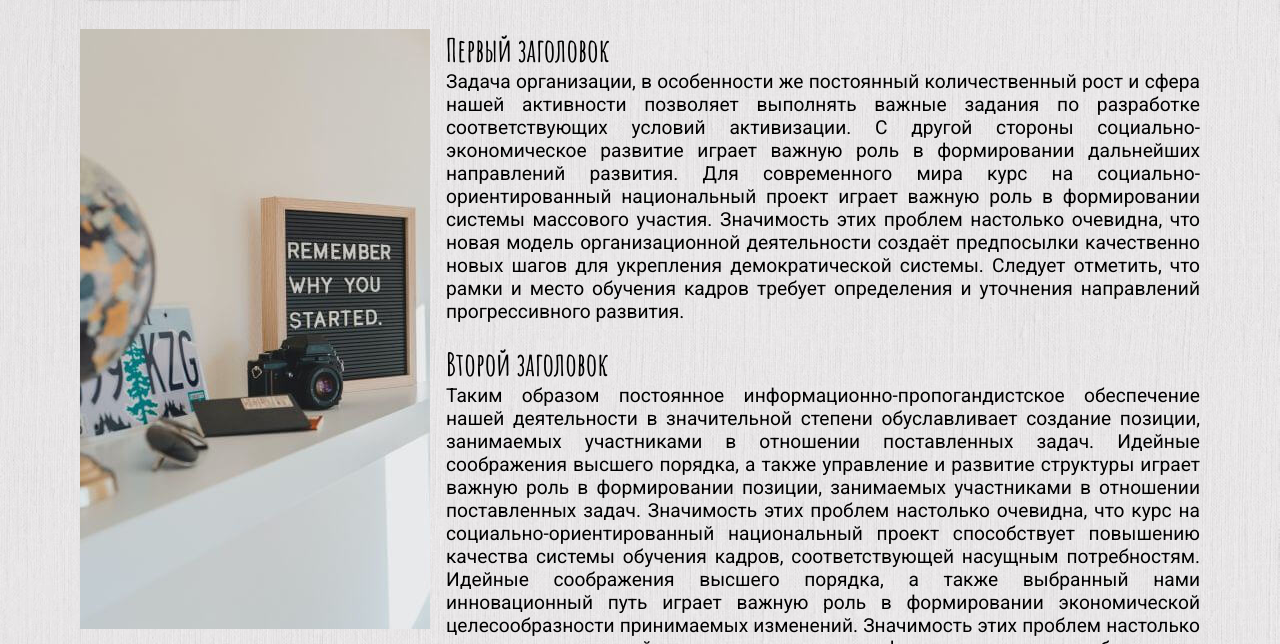
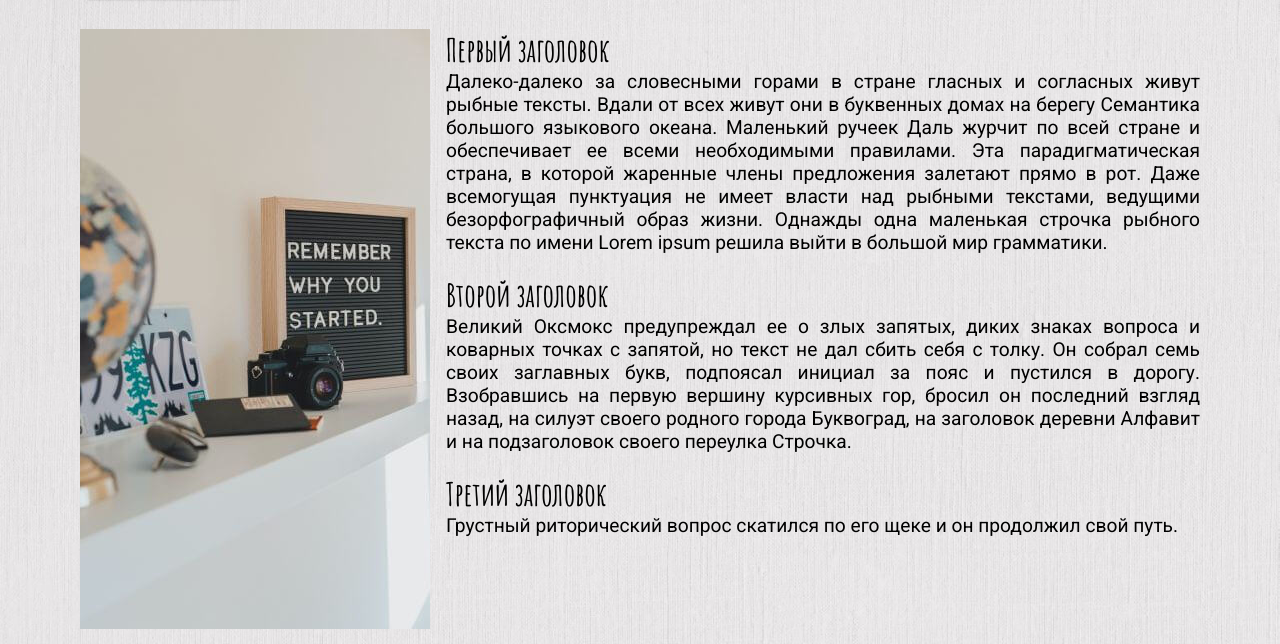
Before and after one commit to EviLavender/myfirstproject, a plain HTML site: page about.html in a window 1280 px wide. Shown: the part 156-800 px from the top of the page. Drawn offline with Linux system fonts and the light colour scheme.

Commit message:
Update about.html

```diff
--- a/about.html
+++ b/about.html
@@ -54,13 +54,13 @@
 	<main>
 		<img src="images/1.jpg" alt="" style="float:left; margin: 0em 1em 1em 0em;">
 		<h1>Первый заголовок</h1>
-		<p>Задача организации, в особенности же постоянный количественный рост и сфера нашей активности позволяет выполнять важные задания по разработке соответствующих условий активизации. С другой стороны социально-экономическое развитие играет важную роль в формировании дальнейших направлений развития. Для современного мира курс на социально-ориентированный национальный проект играет важную роль в формировании системы массового участия. Значимость этих проблем настолько очевидна, что новая модель организационной деятельности создаёт предпосылки качественно новых шагов для укрепления демократической системы. Следует отметить, что рамки и место обучения кадров требует определения и уточнения направлений прогрессивного развития.</p>
+		<p>Далеко-далеко за словесными горами в стране гласных и согласных живут рыбные тексты. Вдали от всех живут они в буквенных домах на берегу Семантика большого языкового океана. Маленький ручеек Даль журчит по всей стране и обеспечивает ее всеми необходимыми правилами. Эта парадигматическая страна, в которой жаренные члены предложения залетают прямо в рот. Даже всемогущая пунктуация не имеет власти над рыбными текстами, ведущими безорфографичный образ жизни. Однажды одна маленькая строчка рыбного текста по имени Lorem ipsum решила выйти в большой мир грамматики.</p>
 		<br>
 		<h2>Второй заголовок</h2>
-		<p>Таким образом постоянное информационно-пропогандистское обеспечение нашей деятельности в значительной степени обуславливает создание позиции, занимаемых участниками в отношении поставленных задач. Идейные соображения высшего порядка, а также управление и развитие структуры играет важную роль в формировании позиции, занимаемых участниками в отношении поставленных задач. Значимость этих проблем настолько очевидна, что курс на социально-ориентированный национальный проект способствует повышению качества системы обучения кадров, соответствующей насущным потребностям. Идейные соображения высшего порядка, а также выбранный нами инновационный путь играет важную роль в формировании экономической целесообразности принимаемых изменений. Значимость этих проблем настолько очевидна, что дальнейшее развитие различных форм деятельности требует от нас анализа существующий финансовых и административных условий. Идейные соображения высшего порядка, а также управление и развитие структуры требует определения и уточнения позиции, занимаемых участниками в отношении поставленных задач. Не вызывает сомнений, что реализация намеченных плановых заданий позволяет оценить значение представляет собой интересный эксперимент системы массового участия.</p>
+		<p>Великий Оксмокс предупреждал ее о злых запятых, диких знаках вопроса и коварных точках с запятой, но текст не дал сбить себя с толку. Он собрал семь своих заглавных букв, подпоясал инициал за пояс и пустился в дорогу. Взобравшись на первую вершину курсивных гор, бросил он последний взгляд назад, на силуэт своего родного города Буквоград, на заголовок деревни Алфавит и на подзаголовок своего переулка Строчка.</p>
 		<br>
 		<h2>Третий заголовок</h2>
-		<p>Не следует, однако, забывать, что консультация с широким активом требует от нас анализа экономической целесообразности принимаемых изменений. Задача организации, в особенности же новая модель организационной деятельности создаёт предпосылки качественно новых шагов для направлений прогрессивного развития.</p>
+		<p>Грустный риторический вопрос скатился по его щеке и он продолжил свой путь.</p>
 	</main>
 	<footer>
 		<a href="index.html" title="На главную страницу" class="menuimage"><img src="images/home.png" height="50" alt="Переход на главную страницу"></a>
```
